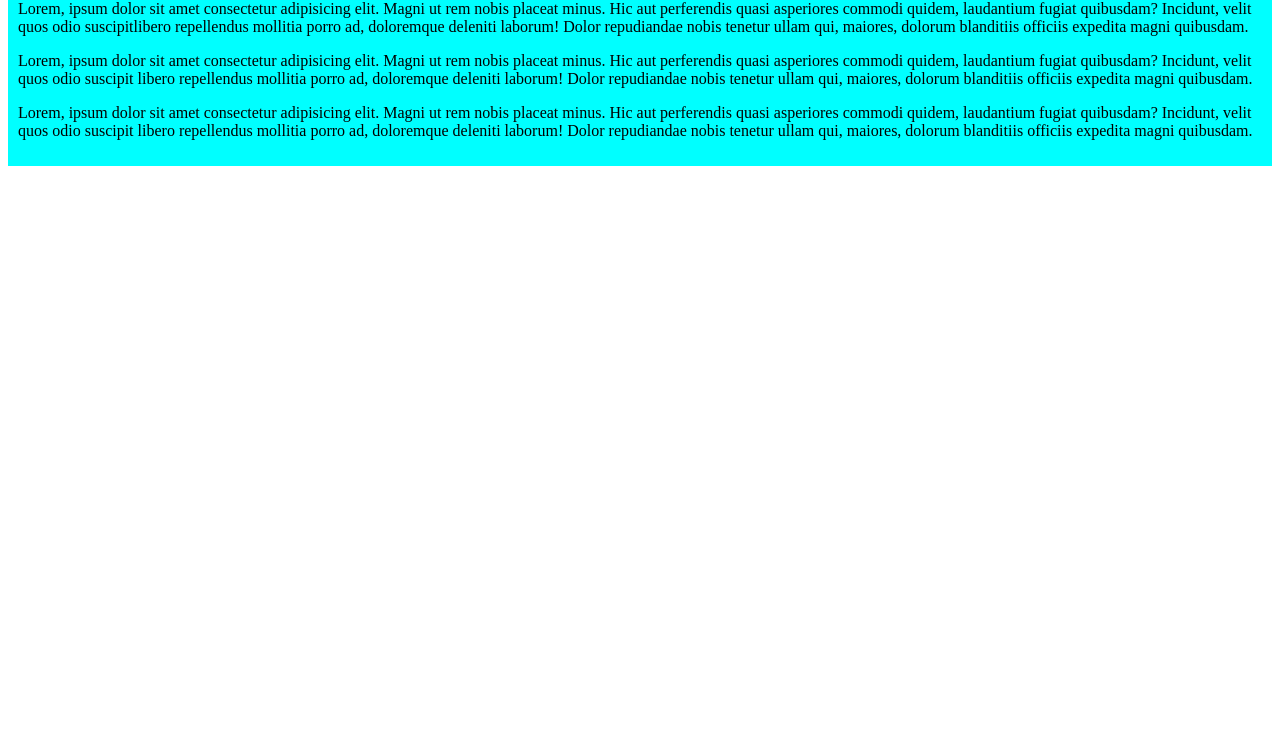
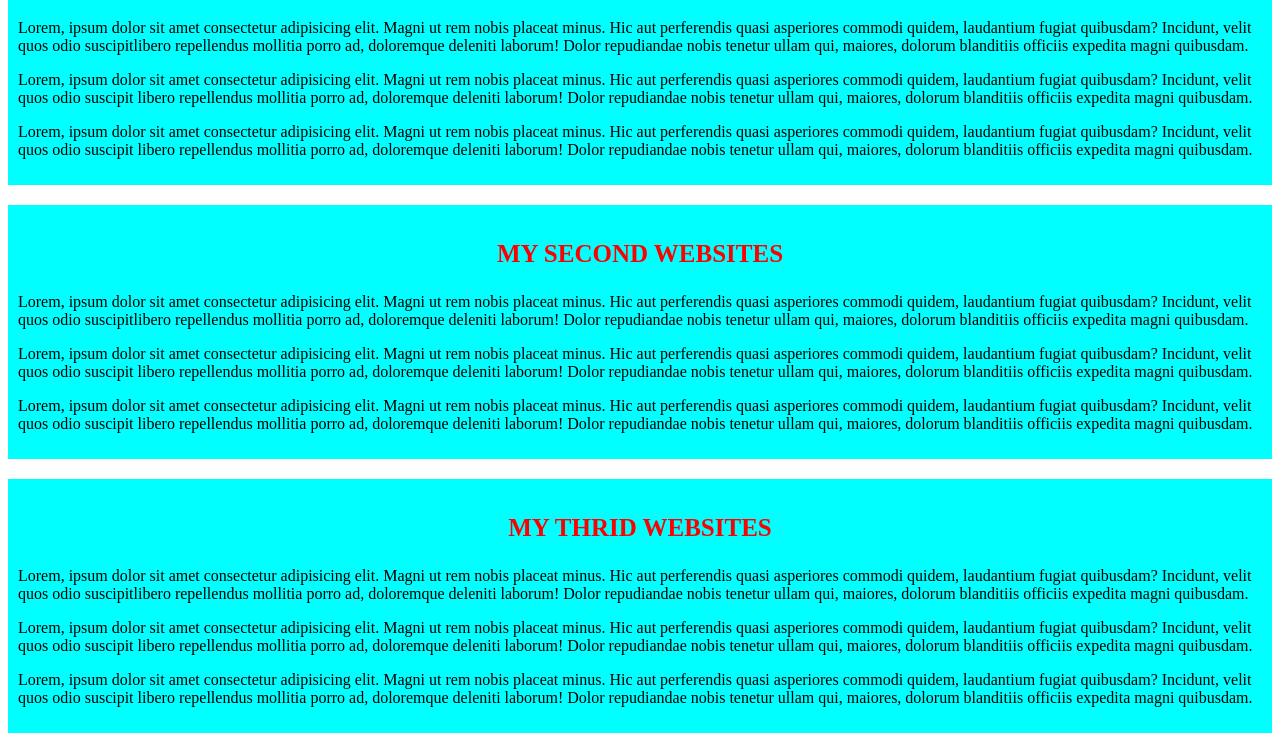
Before and after one commit to sabbir6230/my-first-websites, a plain HTML site: page my-first-websites/index.html in a window 1280 px wide. Shown: the part 77-830 px from the top of the page. Before the commit the page ends 800 px from the top, so only its background shows below. Drawn offline with Linux system fonts and the light colour scheme.

Commit message:
first site

```diff
--- a/my-first-websites/index.html
+++ b/my-first-websites/index.html
@@ -13,5 +13,17 @@
         <p>Lorem, ipsum dolor sit amet consectetur adipisicing elit. Magni ut rem nobis placeat minus. Hic aut perferendis quasi asperiores commodi quidem, laudantium fugiat quibusdam? Incidunt, velit quos odio suscipit libero repellendus mollitia porro ad, doloremque deleniti laborum! Dolor repudiandae nobis tenetur ullam qui, maiores, dolorum blanditiis officiis expedita magni quibusdam.</p>
         <p>Lorem, ipsum dolor sit amet consectetur adipisicing elit. Magni ut rem nobis placeat minus. Hic aut perferendis quasi asperiores commodi quidem, laudantium fugiat quibusdam? Incidunt, velit quos odio suscipit libero repellendus mollitia porro ad, doloremque deleniti laborum! Dolor repudiandae nobis tenetur ullam qui, maiores, dolorum blanditiis officiis expedita magni quibusdam.</p>
     </div>
+    <div>
+        <h3>my second websites</h3>
+        <p>Lorem, ipsum dolor sit amet consectetur adipisicing elit. Magni ut rem nobis placeat minus. Hic aut perferendis quasi asperiores commodi quidem, laudantium fugiat quibusdam? Incidunt, velit quos odio suscipitlibero repellendus mollitia porro ad, doloremque deleniti laborum! Dolor repudiandae nobis tenetur ullam qui, maiores, dolorum blanditiis officiis expedita magni quibusdam.</p>
+        <p>Lorem, ipsum dolor sit amet consectetur adipisicing elit. Magni ut rem nobis placeat minus. Hic aut perferendis quasi asperiores commodi quidem, laudantium fugiat quibusdam? Incidunt, velit quos odio suscipit libero repellendus mollitia porro ad, doloremque deleniti laborum! Dolor repudiandae nobis tenetur ullam qui, maiores, dolorum blanditiis officiis expedita magni quibusdam.</p>
+        <p>Lorem, ipsum dolor sit amet consectetur adipisicing elit. Magni ut rem nobis placeat minus. Hic aut perferendis quasi asperiores commodi quidem, laudantium fugiat quibusdam? Incidunt, velit quos odio suscipit libero repellendus mollitia porro ad, doloremque deleniti laborum! Dolor repudiandae nobis tenetur ullam qui, maiores, dolorum blanditiis officiis expedita magni quibusdam.</p>
+    </div>
+    <div>
+        <h3>my thrid websites</h3>
+        <p>Lorem, ipsum dolor sit amet consectetur adipisicing elit. Magni ut rem nobis placeat minus. Hic aut perferendis quasi asperiores commodi quidem, laudantium fugiat quibusdam? Incidunt, velit quos odio suscipitlibero repellendus mollitia porro ad, doloremque deleniti laborum! Dolor repudiandae nobis tenetur ullam qui, maiores, dolorum blanditiis officiis expedita magni quibusdam.</p>
+        <p>Lorem, ipsum dolor sit amet consectetur adipisicing elit. Magni ut rem nobis placeat minus. Hic aut perferendis quasi asperiores commodi quidem, laudantium fugiat quibusdam? Incidunt, velit quos odio suscipit libero repellendus mollitia porro ad, doloremque deleniti laborum! Dolor repudiandae nobis tenetur ullam qui, maiores, dolorum blanditiis officiis expedita magni quibusdam.</p>
+        <p>Lorem, ipsum dolor sit amet consectetur adipisicing elit. Magni ut rem nobis placeat minus. Hic aut perferendis quasi asperiores commodi quidem, laudantium fugiat quibusdam? Incidunt, velit quos odio suscipit libero repellendus mollitia porro ad, doloremque deleniti laborum! Dolor repudiandae nobis tenetur ullam qui, maiores, dolorum blanditiis officiis expedita magni quibusdam.</p>
+    </div>
 </body>
 </html>
--- a/my-first-websites/styles/blog.css
+++ b/my-first-websites/styles/blog.css
@@ -1,4 +1,11 @@
 div {
     background-color: aqua;
-    padding: 10px
+    padding: 10px;
+    margin-bottom: 20px;
 }
+h3 {
+    text-transform: uppercase;
+    font-size: 25px;
+    text-align: center;
+    color: red;
+}
```
